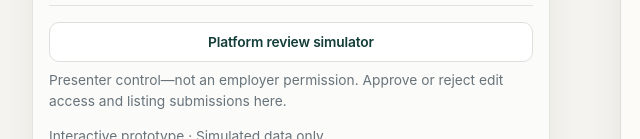
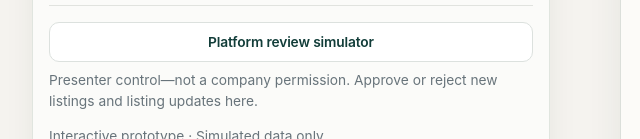
Before and after one commit to AlbertDivo/InternCruise, a plain HTML site: page index.html in a window 1280 px wide. Shown: the part 661-800 px from the top of the page, 109-749 px from the left. Drawn offline with Linux system fonts and the light colour scheme.

Commit message:
Update index.html

```diff
--- a/index.html
+++ b/index.html
@@ -40,7 +40,7 @@
             <b>03</b> Experience sharer
           </button>
           <button type="button" data-action="demo" data-id="u-provider">
-            <b>04</b> Internship provider
+            <b>04</b> Company
           </button>
         </nav>
 
@@ -51,8 +51,8 @@
           Platform review simulator
         </button>
         <p class="muted">
-          Presenter control—not an employer permission.
-          Approve or reject edit access and listing submissions here.
+          Presenter control—not a company permission.
+          Approve or reject new listings and listing updates here.
         </p>
 
         <div class="demo-footer">
```
